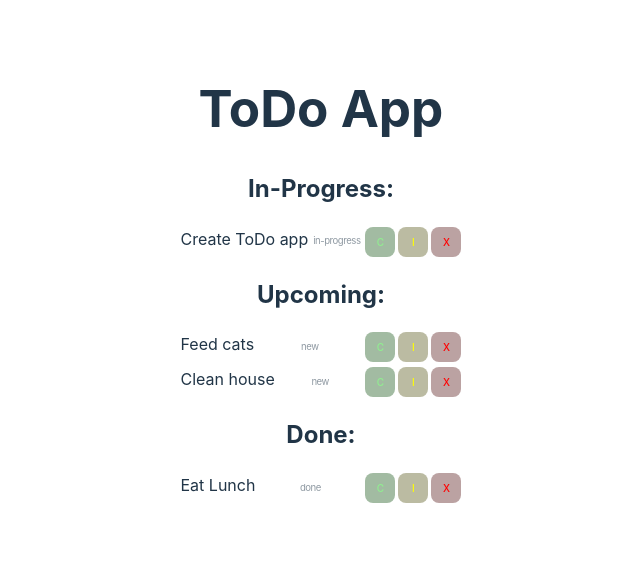
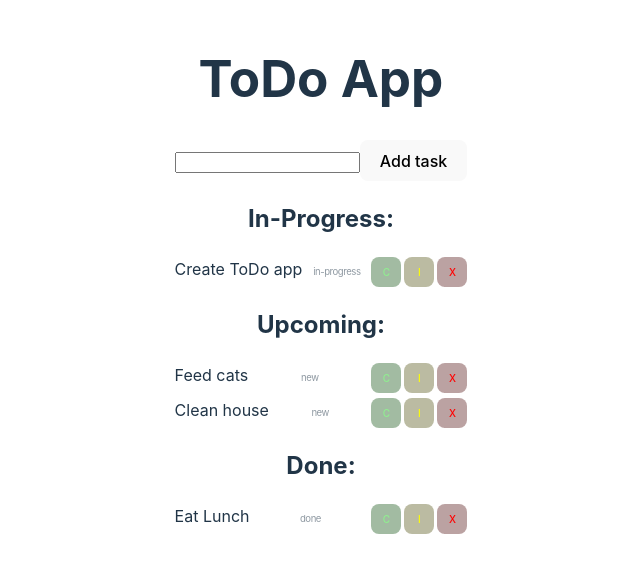
Before and after one commit to webbugt/algebra-todo-extra-vjezba, a React (Vite) app: page / in a window 1280 px wide. Shown: the part 123-696 px from the top of the page, without its empty margins (319-959 px from the left). Built offline with nearby package versions, Linux system fonts and the light colour scheme.

Commit message:
add basic TaskForm

```diff
--- a/src/App.jsx
+++ b/src/App.jsx
@@ -2,6 +2,7 @@ import { useState } from 'react';
 import './App.css';
 import TaskList from './components/TaskList';
 import findIndexOfTaskInList from './helpers/findIndexOfTaskInList';
+import TaskForm from './components/TaskForm';
 
 // "new" | "in-progress" | "done"
 const initialTasks = [
@@ -63,24 +64,35 @@ function App() {
     });
   };
 
+  const inProgressTasks = tasks.filter((task) => task.status === 'in-progress');
+  const upcomingTasks = tasks.filter((task) => task.status === 'new');
+  const finishedTasks = tasks.filter((task) => task.status === 'done');
+
   return (
     <>
       <h1>ToDo App</h1>
+      <TaskForm onComplete={(newTaskTitle) => {
+        addTask({
+          title: newTaskTitle,
+          status: 'new',
+        });
+      }}
+      />
       <h2>In-Progress:</h2>
       <TaskList
-        tasks={tasks.filter((task) => task.status === 'in-progress')}
+        tasks={inProgressTasks}
         removeTask={removeTask}
         changeTask={changeTask}
       />
       <h2>Upcoming:</h2>
       <TaskList
-        tasks={tasks.filter((task) => task.status === 'new')}
+        tasks={upcomingTasks}
         removeTask={removeTask}
         changeTask={changeTask}
       />
       <h2>Done:</h2>
       <TaskList
-        tasks={tasks.filter((task) => task.status === 'done')}
+        tasks={finishedTasks}
         removeTask={removeTask}
         changeTask={changeTask}
       />
--- /dev/null
+++ b/src/components/TaskForm.jsx
@@ -0,0 +1,16 @@
+import PropTypes from 'prop-types';
+
+function TaskForm({ onComplete }) {
+  return (
+    <div>
+      <input title="Task input" type="text" />
+      <button type="button">Add task</button>
+    </div>
+  );
+}
+
+TaskForm.propTypes = {
+  onComplete: PropTypes.func.isRequired,
+};
+
+export default TaskForm;
```
